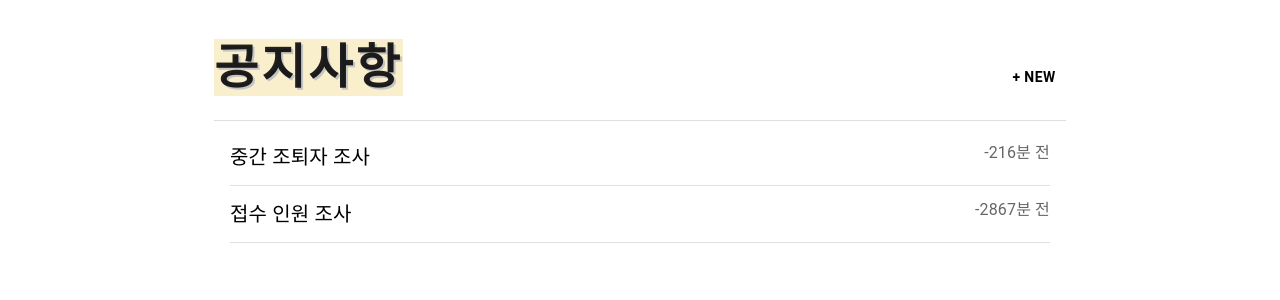
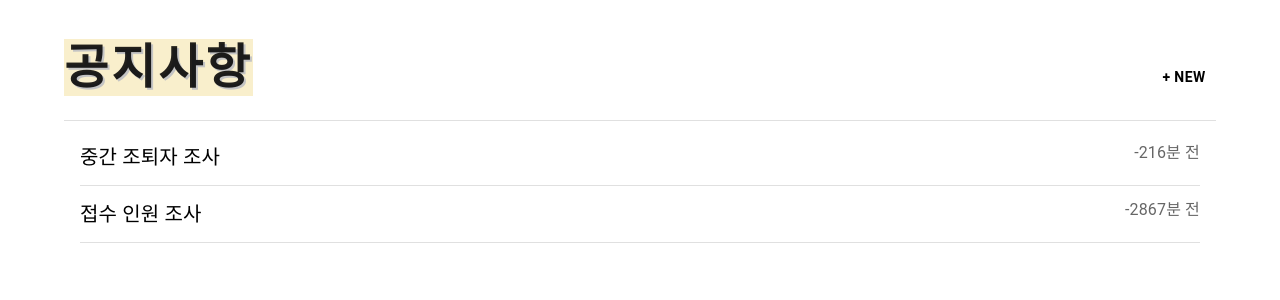
Before and after one commit to FGFnet/fnet, a React (Create React App) app in the folder frontend/: page /notice in a window 1280 px wide. Shown: the top 300 px of the page. Built offline with nearby package versions, Linux system fonts and the light colour scheme.

Commit message:
refactor(fe): set basic template

```diff
--- a/frontend/src/index.tsx
+++ b/frontend/src/index.tsx
@@ -5,13 +5,22 @@ import App from './App'
 import * as serviceWorkerRegistration from './serviceWorkerRegistration'
 import reportWebVitals from './reportWebVitals'
 import Router from './Router'
+import { ThemeProvider } from '@emotion/react'
+import { Container, CssBaseline } from '@mui/material'
+import { createTheme, responsiveFontSizes } from '@mui/material/styles'
+
+let defaultTheme = createTheme()
+defaultTheme = responsiveFontSizes(defaultTheme)
 
 const root = ReactDOM.createRoot(document.getElementById('root') as HTMLElement)
 root.render(
   <React.StrictMode>
-    <Router>
-      <App />
-    </Router>
+    <ThemeProvider theme={defaultTheme}>
+      <CssBaseline />
+      <Container maxWidth="lg">
+        <Router></Router>
+      </Container>
+    </ThemeProvider>
   </React.StrictMode>,
 )
 
--- a/frontend/src/screen/notice/noticeCreate.tsx
+++ b/frontend/src/screen/notice/noticeCreate.tsx
@@ -54,9 +54,6 @@ export default function NoticeCreateScreen() {
 
   return (
     <React.Fragment>
-      <ThemeProvider theme={defaultTheme}>
-        <CssBaseline />
-        <Container fixed maxWidth="md">
       <Header title="공지사항 작성" />
       <Divider />
       <Grid container alignItems="center" sx={{ display: 'flex' }}>
@@ -107,8 +104,6 @@ export default function NoticeCreateScreen() {
           <SavePostBtn />
         </Grid>
       </Grid>
-        </Container>
-      </ThemeProvider>
     </React.Fragment>
   )
 }
--- a/frontend/src/screen/notice/noticeList.tsx
+++ b/frontend/src/screen/notice/noticeList.tsx
@@ -9,7 +9,6 @@ let defaultTheme = createTheme()
 defaultTheme = responsiveFontSizes(defaultTheme)
 
 export default function NoticeListScreen() {
-
   const data = [
     {
       notice_id: 1,
@@ -91,15 +90,10 @@ export default function NoticeListScreen() {
 
   return (
     <React.Fragment>
-      <ThemeProvider theme={defaultTheme}>
-        <CssBaseline />
-        <Container maxWidth="md">
-          <Header title="공지사항" btn="+ NEW" />
-          <main>
-            <Posts />
-          </main>
-        </Container>
-      </ThemeProvider>
+      <Header title="공지사항" btn="+ NEW" />
+      <main>
+        <Posts />
+      </main>
     </React.Fragment>
   )
 }
```
Lines whose indentation alone changed are shown as unchanged.
